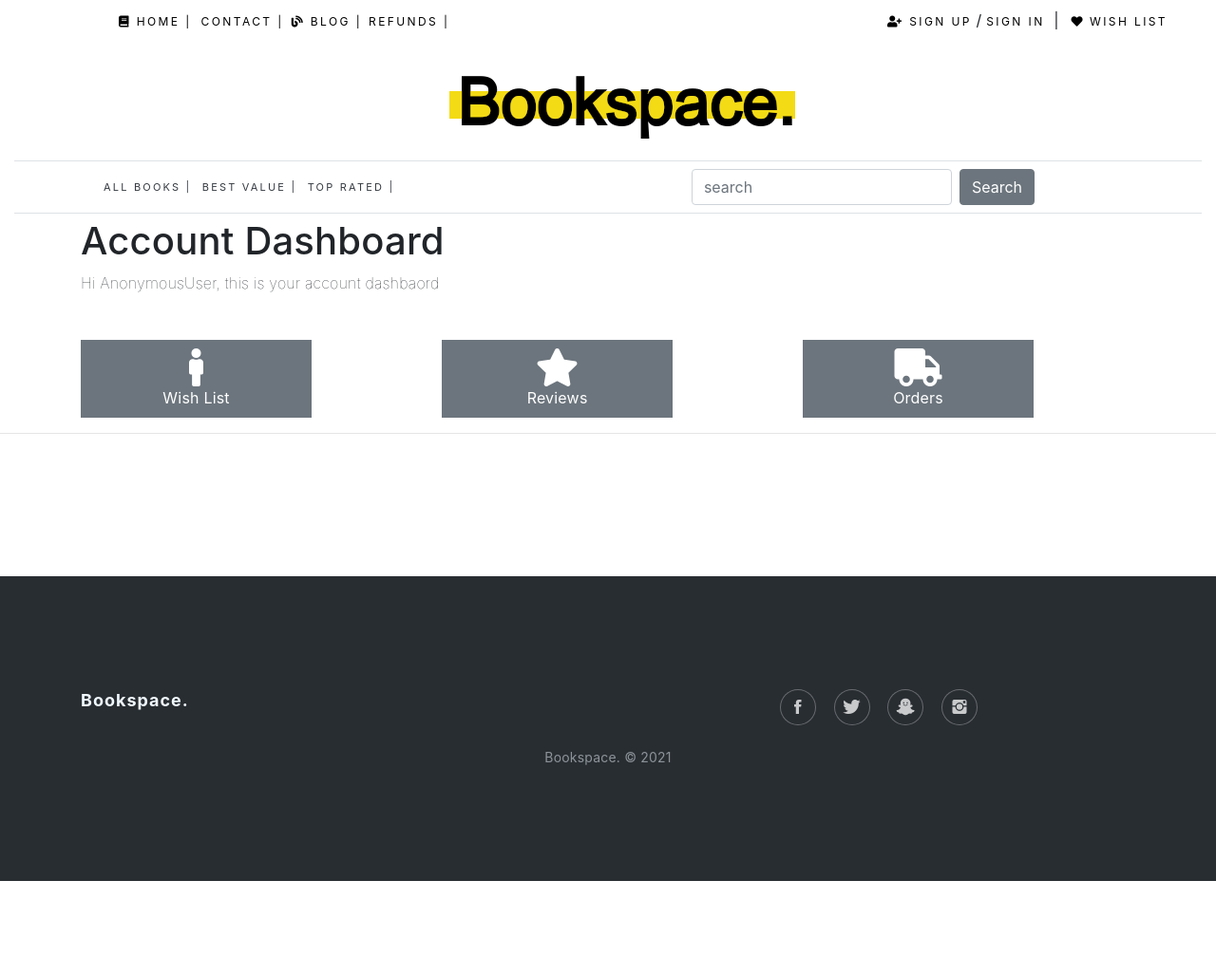
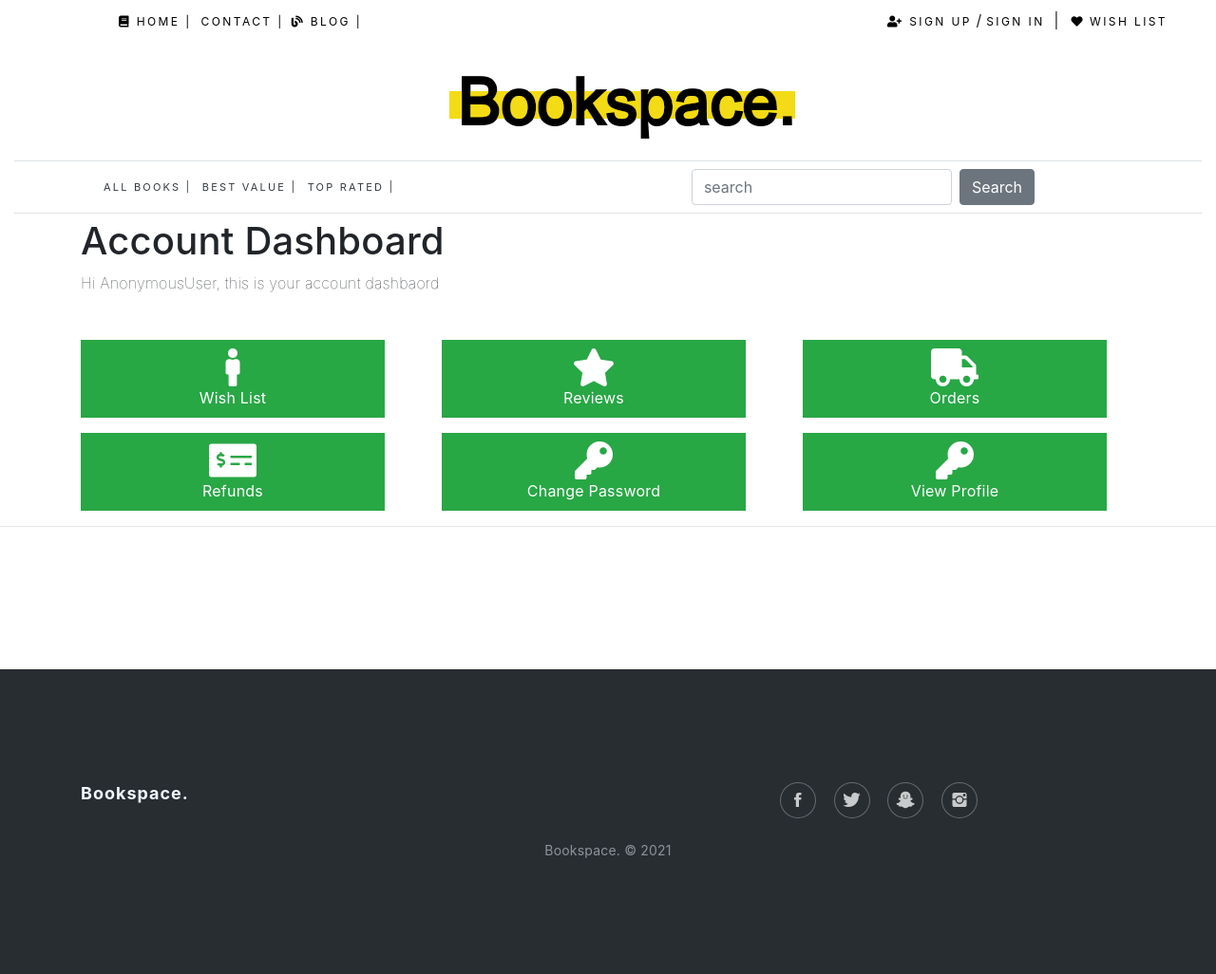
Before and after one commit to taiwo0007/Book-Store-Group-Project, a Django app: template store/accounts/templates/dashboard_profile.html in a window 1280 px wide; the page is wider, and only the part inside the window is pictured. Shown: that part at 95% size. Before the commit the page ends 928 px from the top of that part, so only its background shows below. Run offline with Django 3.2, Linux system fonts and the light colour scheme; the template is opened without the code that fills it, so the values that code supplies are empty; some libraries are stand-ins or nearby versions.

Commit message:
user profile incomplete

```diff
--- a/store/accounts/admin.py
+++ b/store/accounts/admin.py
@@ -26,6 +26,6 @@
 
 
 class UserProfileAdmin(admin.ModelAdmin):
-    list_display = ['user','email_address']
+    list_display = ['user','email_address', 'profile_image', 'colour']
 
 admin.site.register(UserProfile, UserProfileAdmin)
--- a/store/accounts/models.py
+++ b/store/accounts/models.py
@@ -11,4 +11,5 @@
 class UserProfile(models.Model):
     user = models.ForeignKey(settings.AUTH_USER_MODEL, on_delete=models.CASCADE)
     email_address = models.CharField(max_length=100)
-    #profile_image = models.ImageField(upload_to='blogs', blank=True, default='accounts/user01.png.png')
+    profile_image = models.ImageField(upload_to='blogs', blank=True, default='accounts/user01.jpeg')
+    colour = models.CharField(max_length=20, default="blue")
--- a/store/accounts/templates/dashboard_profile.html
+++ b/store/accounts/templates/dashboard_profile.html
@@ -23,18 +23,34 @@
     <div class="row mt-5">
         <div class="col-4">
 
-           <a href="{% url 'shop:wishList_books' %}" style="width: 19vw; " class="btn btn-secondary px-5 rounded-0 py-2">
+           <a href="{% url 'shop:wishList_books' %}" style="width: 25vw; " class="btn btn-success px-5 rounded-0 py-2">
             <i style="font-size: 40px;" class="fas fa-male d-block "></i>Wish List</a>
 
 
         </div>
         <div class="col-4">
-            <a href="{% url 'shop:reviewList'%}" style="width: 19vw;" class="btn btn-secondary px-5 rounded-0 py-2">
+            <a href="{% url 'shop:reviewList'%}" style="width: 25vw;" class="btn btn-success px-5 rounded-0 py-2">
                 <i style="font-size: 40px;" class="fas fa-star d-block"></i>Reviews</a>
         </div>
         <div class="col-4">
-            <a href="{% url 'order:order_history' %}" style="width: 19vw;" class="btn btn-secondary px-5 rounded-0 py-2">
+            <a href="{% url 'order:order_history' %}" style="width: 25vw;" class="btn btn-success  px-5 rounded-0 py-2">
                 <i style="font-size: 40px;" class="fas fa-truck d-block"></i>Orders</a>
+        </div>
+
+    </div>
+    <div class="row mt-3">
+
+        <div class="col-4">
+            <a href="{% url 'order:request-refund'%}" style="width: 25vw;" class="btn btn-success px-5 rounded-0 py-2">
+                <i style="font-size: 40px;" class="fas fa-money-check-alt d-block"></i>Refunds</a>
+        </div>
+        <div class="col-4">
+            <a href="{% url 'password_change'%}" style="width: 25vw;" class="btn btn-success px-5 rounded-0 py-2">
+                <i style="font-size: 40px;" class="fas fa-key d-block"></i>Change Password</a>
+        </div>
+        <div class="col-4">
+            <a href="{% url 'profile_view'%}" style="width: 25vw;" class="btn btn-success px-5 rounded-0 py-2">
+                <i style="font-size: 40px;" class="fas fa-key d-block"></i>View Profile</a>
         </div>
 
     </div>
--- a/store/accounts/urls.py
+++ b/store/accounts/urls.py
@@ -1,6 +1,6 @@
 from django.urls import path
 from shop import views
-from .views import signupView, signinView, signoutView, change_password, dashboardView
+from .views import signupView, signinView, signoutView, change_password, dashboardView, profileView
 
 urlpatterns = [
     path('create/', signupView, name='signup'),
@@ -8,4 +8,5 @@
     path('logout/', signoutView, name='signout'),
     path('password_change/', change_password, name='change_password'),
     path('dashboard/', dashboardView, name='dashboard_view'),
+    path('profile/', profileView, name='profile_view'),
 ]
--- a/store/shop/templates/shop/reviews.html
+++ b/store/shop/templates/shop/reviews.html
@@ -6,7 +6,7 @@
 
     <div class="col-4">
 
-<nav style="text-transform: uppercase; position: fixed;" class="nav flex-column">
+<nav style="text-transform: uppercase; " class="nav flex-column">
 <a style=" background-color:rgb(36, 114, 78); width: 350px; font-weight:20px; " href="{% url 'dashboard_view'%}" class="text-justify text-light btn rounded-0"><i class="fas fa-chevron-left"></i> Account dashboard</a>
 <a style="background-color:rgb(36, 114, 78);  width: 350px; font-weight:20px" class="text-justify text-light btn  rounded-0">Profile </a>
 <a style="background-color:rgb(36, 114, 78);  width: 350px; font-weight:20px" href="{% url 'shop:wishList_books'%}" class="text-justify text-light btn rounded-0">Wishlist</a>
--- a/store/shop/templates/top-navbar.html
+++ b/store/shop/templates/top-navbar.html
@@ -14,16 +14,12 @@
 			<li class="mt-2" style="float: left; margin-left: -12px; margin-right: 12px;;"><i class="fas fa-blog"></i>
 				<a href="{% url 'blog:blog_list'%}"> Blog |</a>
 			</li>
-			<li  class="mt-2" style="float: left; margin-left: -25px; margin-right: -12px;">
-				<a href="{% url 'order:request-refund'%}">Refunds |</a>
-			</li>
+
 			{% if user.is_authenticated %}
-			<li  class="mt-2" style="float: left; margin-right: -12px;">
+			<li  class="mt-2" style="float: left; margin-left: -21px;"><i class="fas fa-id-badge"></i>
 				<a href="{% url 'dashboard_view'%}"> Dashboard |</a>
 			</li>
-			<li  class="mt-2" style="float: left; margin-right: -12px;">
-				<a href="{% url 'password_change'%}">Change Password |</a>
-			</li>
+
 			{% endif %}
 
 			{% if user.is_authenticated %}
@@ -32,8 +28,8 @@
                 aria-haspopup="true" aria-expanded="false">{{ user.username }}
                 <i class="fas fa-user-circle"></i></a>
 				<div class="dropdown-menu dropdown-menu-right">
-					<a  href="{% url 'order:order_history' %}" class="dropdown-item">Order History</a>
-					<a  href="{% url 'order:request-refund' %}" class="dropdown-item">Request Refund</a>
+			<!--	<a  href="{% url 'order:order_history' %}" class="dropdown-item">Order History</a>
+					<a  href="{% url 'order:request-refund' %}" class="dropdown-item">Request Refund</a>-->
 
 			{% if managerCheck %}
 			<a class="dropdown-item" href="{% url 'shop:book_new' %}">+add Book</a>
```
Also changed, not shown: store/accounts/templates/profile.html (added, +35 -0 lines), store/accounts/views.py (+22 -0 lines), store/accounts/migrations/0005_auto_20210330_2335.py (added), store/accounts/migrations/0006_auto_20210330_2349.py (added), store/db.sqlite3.
